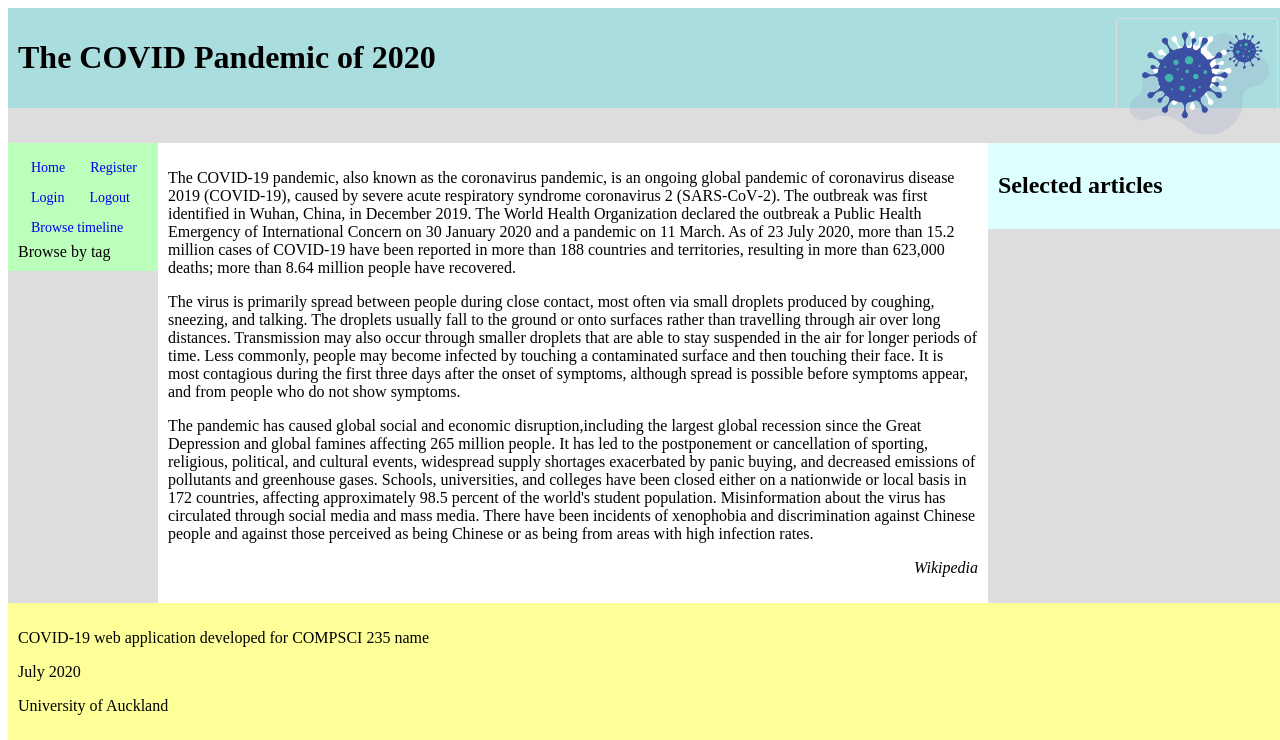
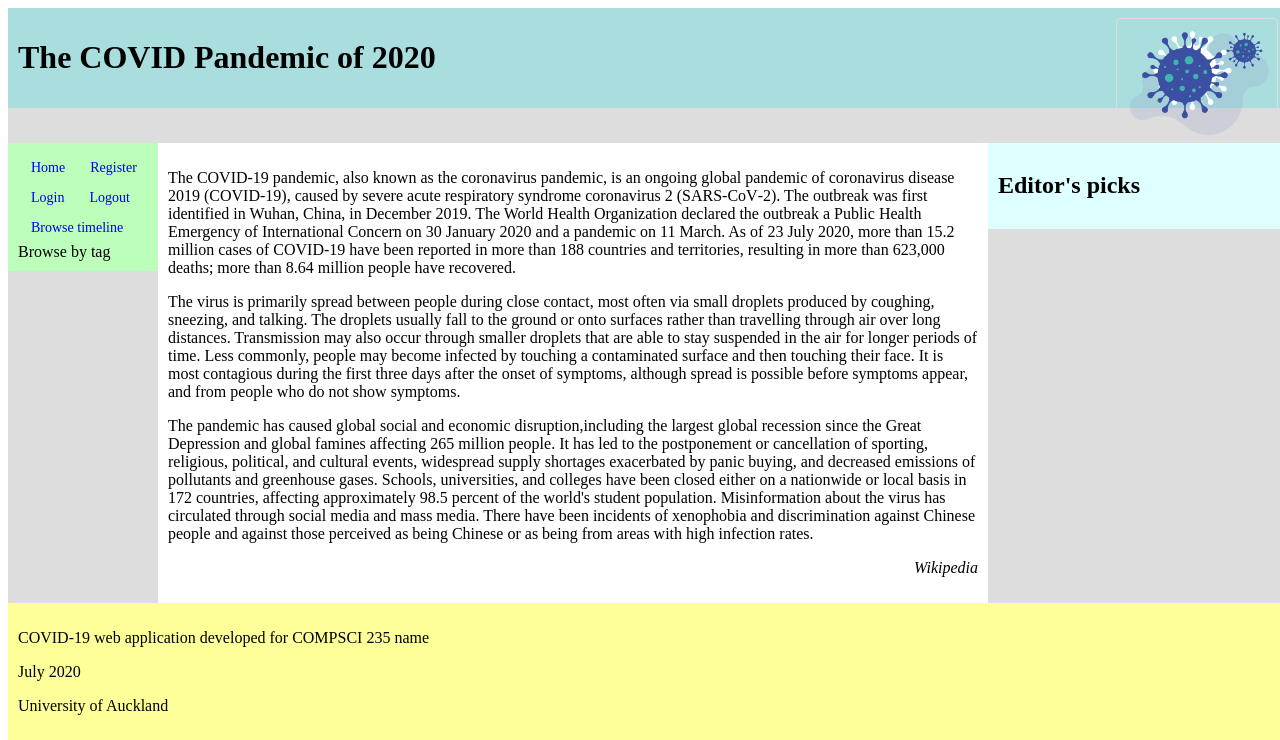
Before and after one commit to 14H034160212/COVID-19, a Flask app: template covid/templates/home/home.html in a window 1280 px wide. Shown: the top 740 px of the page. Run offline with Flask 2, Linux system fonts and the light colour scheme; the template is opened without the code that fills it, so the values that code supplies are empty.

```diff
--- a/covid/__init__.py
+++ b/covid/__init__.py
@@ -21,7 +21,7 @@ def create_app(test_config=None):
 
     # Configure the app from configuration-file settings.
     app.config.from_object('config.Config')
-    data_path = 'application\\adapters\\data'
+    data_path = 'covid\\adapters\\data'
 
     if test_config is not None:
         # Load test configuration, and override any configuration settings.
--- a/covid/templates/sidebar.html
+++ b/covid/templates/sidebar.html
@@ -1,7 +1,7 @@
 <aside id="sidebar">
 
     <header>
-        <h1>Selected articles</h1>
+        <h1>Editor's picks</h1>
     </header>
 
     {% for article in selected_articles %}
```
